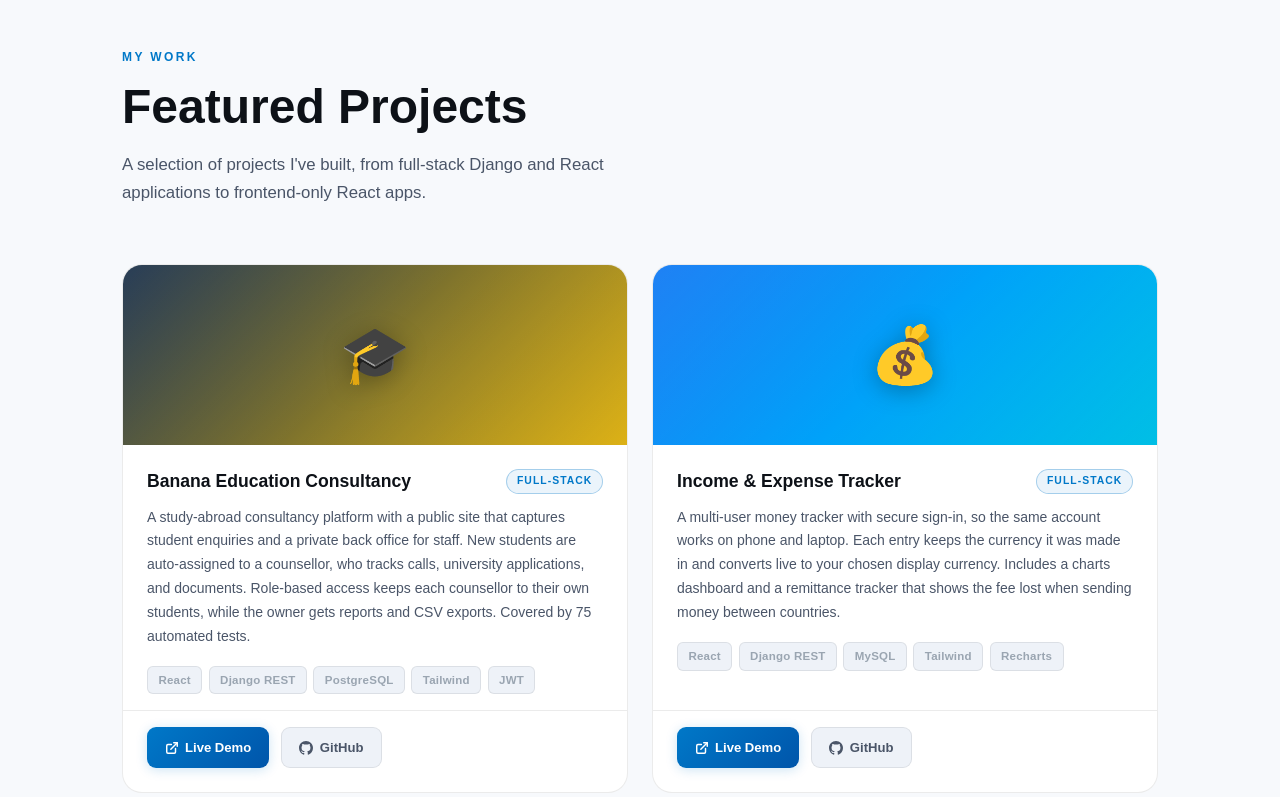
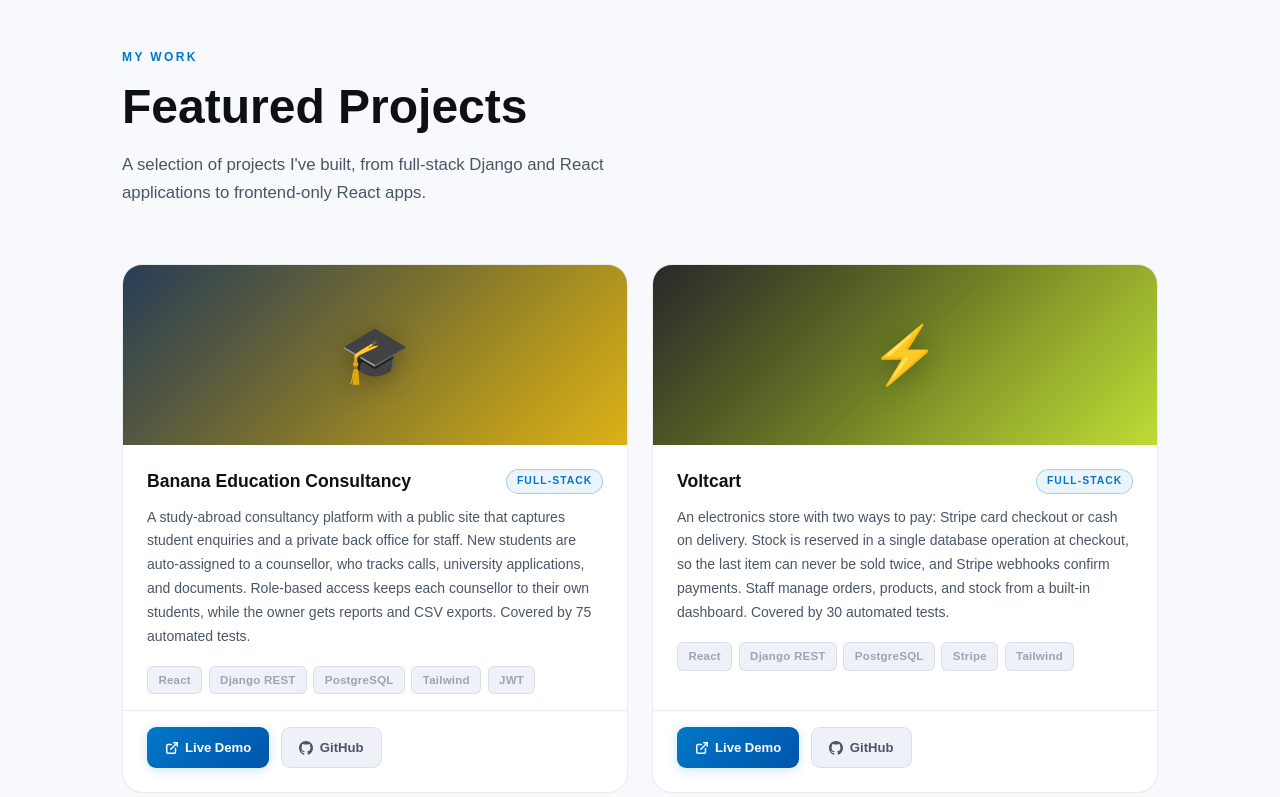
Before and after one commit to rt0846092-hash/RoshanPortfolio, a React (Vite) app: page / in a window 1280 px wide. Shown: the part 2000-2797 px from the top of the page. Built offline with nearby package versions, Linux system fonts and the light colour scheme.

Commit message:
Add Voltcart project, update Weather App and DaddaBlog descriptions

```diff
--- a/src/components/Hero.jsx
+++ b/src/components/Hero.jsx
@@ -48,7 +48,7 @@ const Hero = () => {
 
         <div className="hero__stats">
           <div className="hero__stat">
-            <span className="hero__stat-number">4+</span>
+            <span className="hero__stat-number">5</span>
             <span className="hero__stat-label">Projects Built</span>
           </div>
           <div className="hero__stat-divider" />
--- a/src/components/Projects.jsx
+++ b/src/components/Projects.jsx
@@ -13,6 +13,19 @@ const projects = [
     badge: 'Full-Stack',
     gradient: 'linear-gradient(135deg, #0B2340 0%, #f5c518 100%)',
     emoji: '🎓',
+  },
+  {
+    id: 5,
+    title: 'Voltcart',
+    description:
+      'An electronics store with two ways to pay: Stripe card checkout or cash on delivery. Stock is reserved in a single database operation at checkout, so the last item can never be sold twice, and Stripe webhooks confirm payments. Staff manage orders, products, and stock from a built-in dashboard. Covered by 30 automated tests.',
+    tags: ['React', 'Django REST', 'PostgreSQL', 'Stripe', 'Tailwind'],
+    liveDemo: 'https://volt-cart-gamma.vercel.app',
+    github: 'https://github.com/rt0846092-hash/voltCart',
+    featured: true,
+    badge: 'Full-Stack',
+    gradient: 'linear-gradient(135deg, #0c0c0d 0%, #d2f53c 100%)',
+    emoji: '⚡',
   },
   {
     id: 2,
@@ -31,8 +44,8 @@ const projects = [
     id: 3,
     title: 'Weather App',
     description:
-      'Real-time weather dashboard using the OpenWeather API. Search any city for live temperature, humidity, and 5-day forecasts.',
-    tags: ['React', 'REST API', 'HTML5', 'CSS3'],
+      'Live weather for any city or your current location, using the OpenWeather API. Shows local time, sunrise and sunset, and a 5-day forecast with real daily highs and lows calculated from 3-hour data.',
+    tags: ['React', 'REST API', 'Geolocation', 'CSS3'],
     liveDemo: 'https://weather-app-by-daddaa.vercel.app/',
     github: 'https://github.com/rt0846092-hash/WeatherAppByDaddaa',
     featured: false,
@@ -43,8 +56,8 @@ const projects = [
     id: 4,
     title: 'DaddaBlog',
     description:
-      'A personal blogging platform with markdown support, post categories, and a minimalist reading experience built from scratch.',
-    tags: ['React', 'CSS3', 'Markdown', 'Vite'],
+      'A blog with search, category filters, and shareable links for every post. The reading page has a progress bar, related posts, and dark mode that remembers your choice.',
+    tags: ['React', 'CSS3', 'Routing', 'Vite'],
     liveDemo: 'https://dadda-blog-fobkz5vzx-rt0846092-3762s-projects.vercel.app',
     github: 'https://github.com/rt0846092-hash/DaddaBlog',
     featured: false,
```
